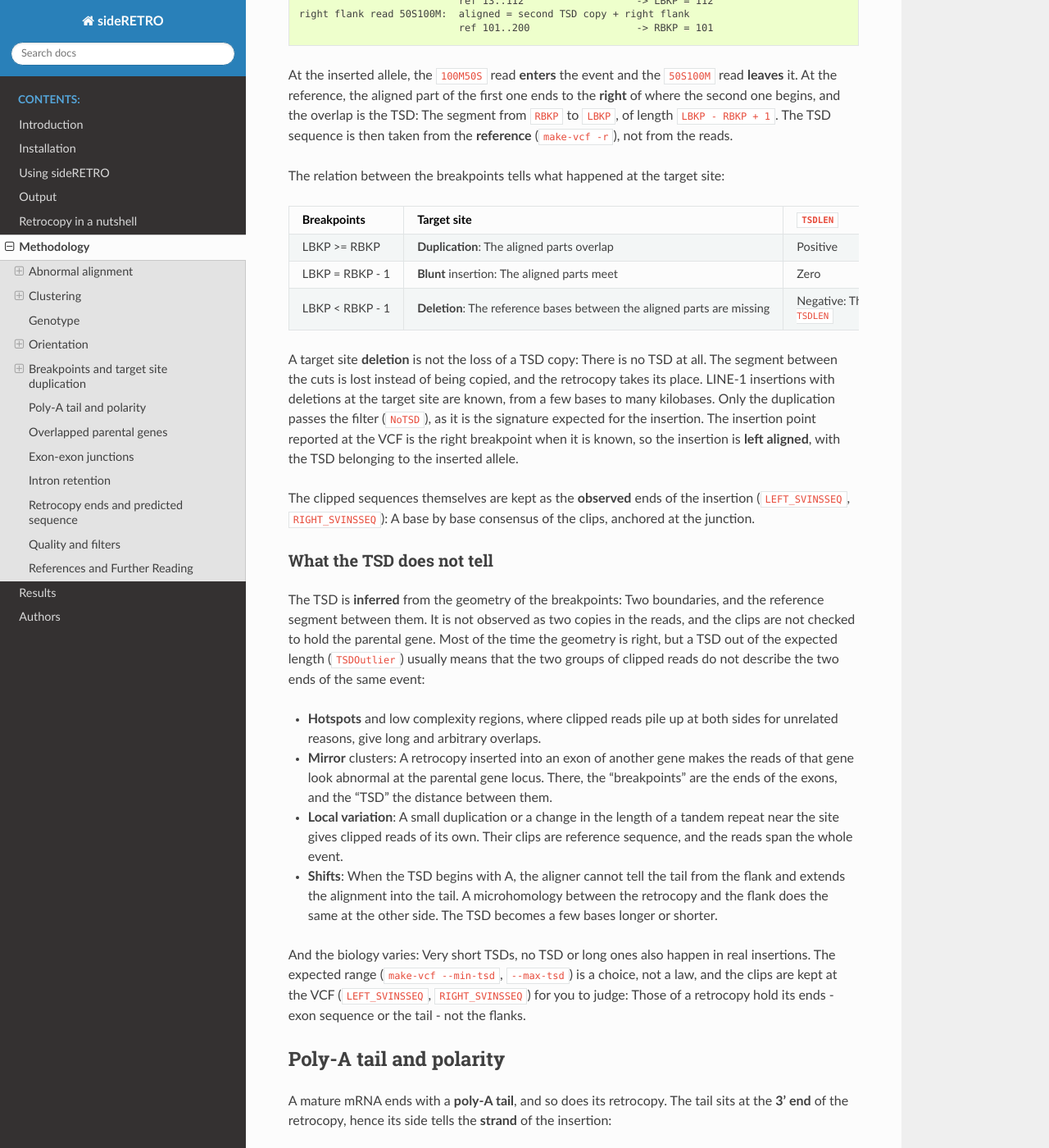
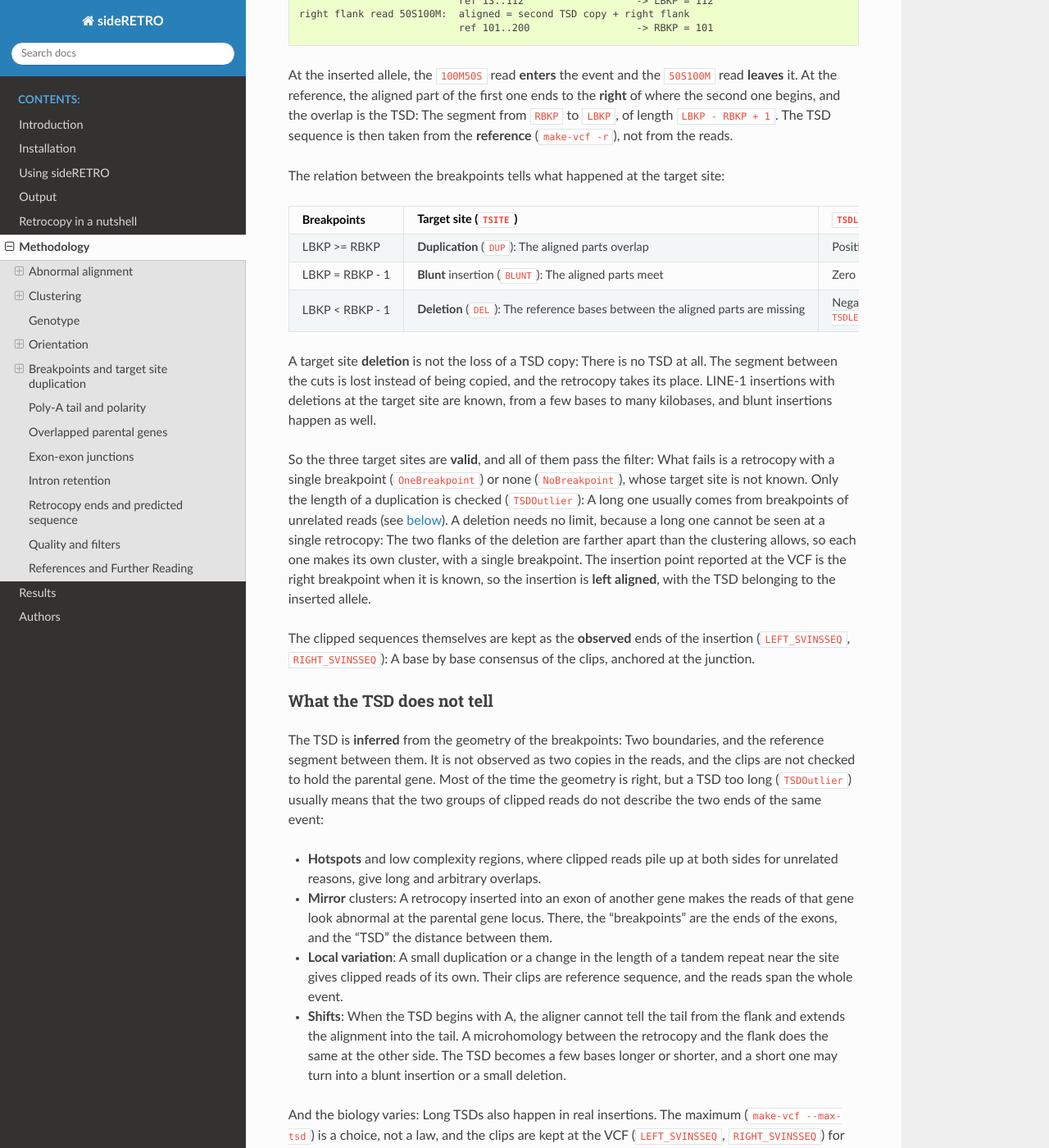
Before and after one commit to galantelab/sideRETRO, a Sphinx documentation site: the page built from docs/method.rst, in a window 1280 px wide and 1400 px high, scrolled down 10096 px. Shown: the whole window at 82% size. Built offline with Sphinx 7.4.7 and the Read the Docs theme 3.1.0, drawn with Linux system fonts in a browser that asks for light colours; some of the changed text lies outside the part shown.

Commit message:
UPDATE: docs: Target site (TSITE), NoBreakpoint and OneBreakpoint

```diff
--- a/docs/method.rst
+++ b/docs/method.rst
@@ -484,25 +484,35 @@ The relation between the breakpoints tells what happened at the target
 site:
 
 +---------------------+-----------------------------+--------------------+
-| Breakpoints         | Target site                 | ``TSDLEN``         |
+| Breakpoints         | Target site (``TSITE``)     | ``TSDLEN``         |
 +=====================+=============================+====================+
-| LBKP >= RBKP        | **Duplication**: The aligned| Positive           |
-|                     | parts overlap               |                    |
+| LBKP >= RBKP        | **Duplication** (``DUP``):  | Positive           |
+|                     | The aligned parts overlap   |                    |
 +---------------------+-----------------------------+--------------------+
-| LBKP = RBKP - 1     | **Blunt** insertion: The    | Zero               |
-|                     | aligned parts meet          |                    |
+| LBKP = RBKP - 1     | **Blunt** insertion         | Zero               |
+|                     | (``BLUNT``): The aligned    |                    |
+|                     | parts meet                  |                    |
 +---------------------+-----------------------------+--------------------+
-| LBKP < RBKP - 1     | **Deletion**: The reference | Negative: The      |
-|                     | bases between the aligned   | deleted bases are  |
-|                     | parts are missing           | ``-TSDLEN``        |
+| LBKP < RBKP - 1     | **Deletion** (``DEL``): The | Negative: The      |
+|                     | reference bases between the | deleted bases are  |
+|                     | aligned parts are missing   | ``-TSDLEN``        |
 +---------------------+-----------------------------+--------------------+
 
 A target site **deletion** is not the loss of a TSD copy: There is no
 TSD at all. The segment between the cuts is lost instead of being
 copied, and the retrocopy takes its place. LINE-1 insertions with
 deletions at the target site are known, from a few bases to many
-kilobases. Only the duplication passes the filter (``NoTSD``), as it is
-the signature expected for the insertion. The insertion point reported
+kilobases, and blunt insertions happen as well.
+
+So the three target sites are **valid**, and all of them pass the
+filter: What fails is a retrocopy with a single breakpoint
+(``OneBreakpoint``) or none (``NoBreakpoint``), whose target site is not
+known. Only the length of a duplication is checked (``TSDOutlier``):
+A long one usually comes from breakpoints of unrelated reads (see
+:ref:`below <method_tsd_limits>`). A deletion needs no limit, because a
+long one cannot be seen at a single retrocopy: The two flanks of the
+deletion are farther apart than the clustering allows, so each one
+makes its own cluster, with a single breakpoint. The insertion point reported
 at the VCF is the right breakpoint when it is known, so the insertion is
 **left aligned**, with the TSD belonging to the inserted allele.
 
@@ -518,9 +528,9 @@ What the TSD does not tell
 The TSD is **inferred** from the geometry of the breakpoints: Two
 boundaries, and the reference segment between them. It is not observed
 as two copies in the reads, and the clips are not checked to hold the
-parental gene. Most of the time the geometry is right, but a TSD out of
-the expected length (``TSDOutlier``) usually means that the two groups
-of clipped reads do not describe the two ends of the same event:
+parental gene. Most of the time the geometry is right, but a TSD too
+long (``TSDOutlier``) usually means that the two groups of clipped reads
+do not describe the two ends of the same event:
 
 - **Hotspots** and low complexity regions, where clipped reads pile up
   at both sides for unrelated reasons, give long and arbitrary
@@ -535,11 +545,12 @@ of clipped reads do not describe the two ends of the same event:
 - **Shifts**: When the TSD begins with A, the aligner cannot tell the
   tail from the flank and extends the alignment into the tail. A
   microhomology between the retrocopy and the flank does the same at
-  the other side. The TSD becomes a few bases longer or shorter.
+  the other side. The TSD becomes a few bases longer or shorter, and a
+  short one may turn into a blunt insertion or a small deletion.
 
-And the biology varies: Very short TSDs, no TSD or long ones also happen
-in real insertions. The expected range (``make-vcf --min-tsd``,
-``--max-tsd``) is a choice, not a law, and the clips are kept at the VCF
+And the biology varies: Long TSDs also happen in real insertions. The
+maximum (``make-vcf --max-tsd``) is a choice, not a law, and the clips
+are kept at the VCF
 (``LEFT_SVINSSEQ``, ``RIGHT_SVINSSEQ``) for you to judge: Those of a
 retrocopy hold its ends - exon sequence or the tail - not the flanks.
 
@@ -808,9 +819,10 @@ and ``QUAL`` is 299.2. Some details:
 
 The filter (``FILTER``) asks whether the **insertion point**
 is well defined, so that a ``PASS`` retrocopy is a good target for
-validation: Enough split reads, both breakpoints and a target site
-duplication of the expected length, besides the quality, the mapping
-quality of the reads and a single parental gene.
+validation: Enough split reads and both breakpoints - a duplication not
+too long, a blunt insertion or a deletion at the target site - besides
+the quality, the mapping quality of the reads and a single parental
+gene.
 
 The poly-A tail, the exon-exon junctions and the intron retention are
 **reported**, but they do not filter: They depend on the coverage and
```
Also changed, not shown: docs/output.rst (+26 -17 lines), docs/usage.rst (+2 -6 lines).
